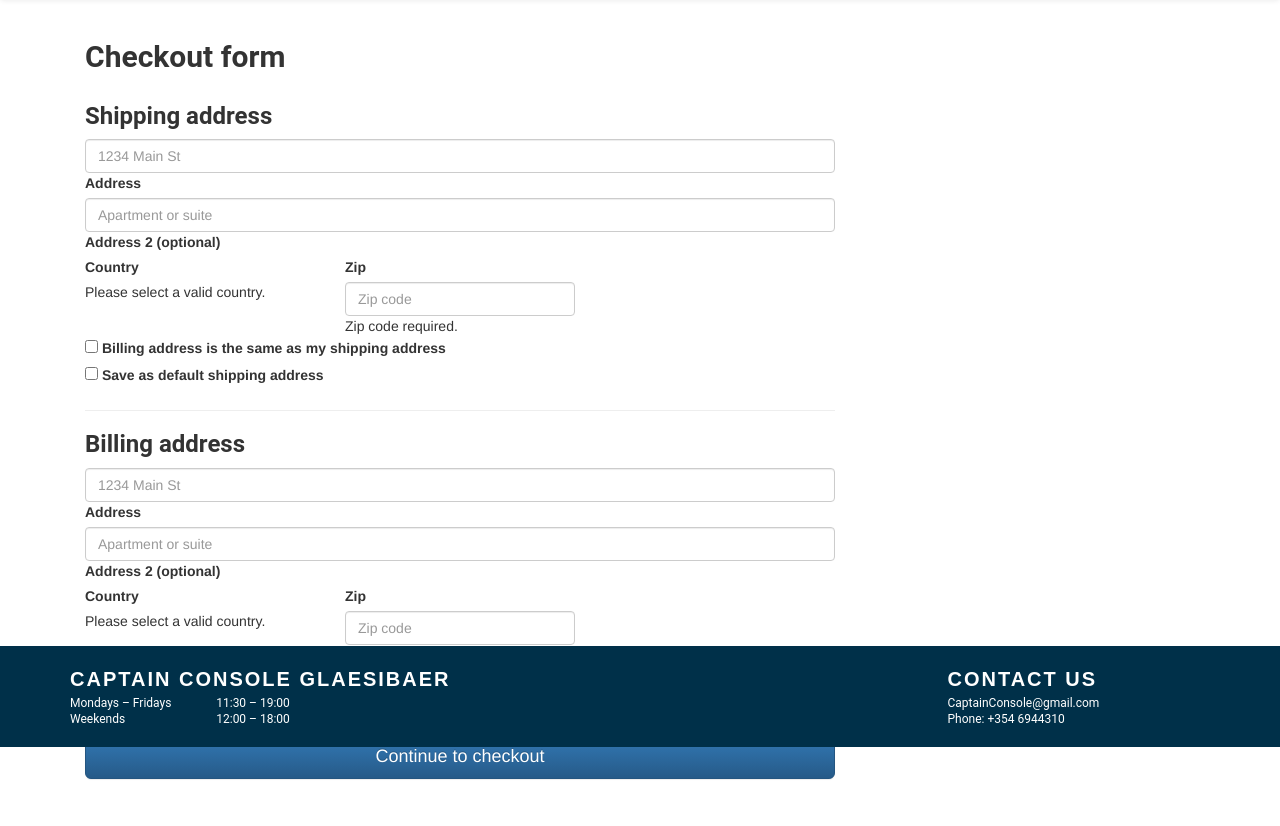
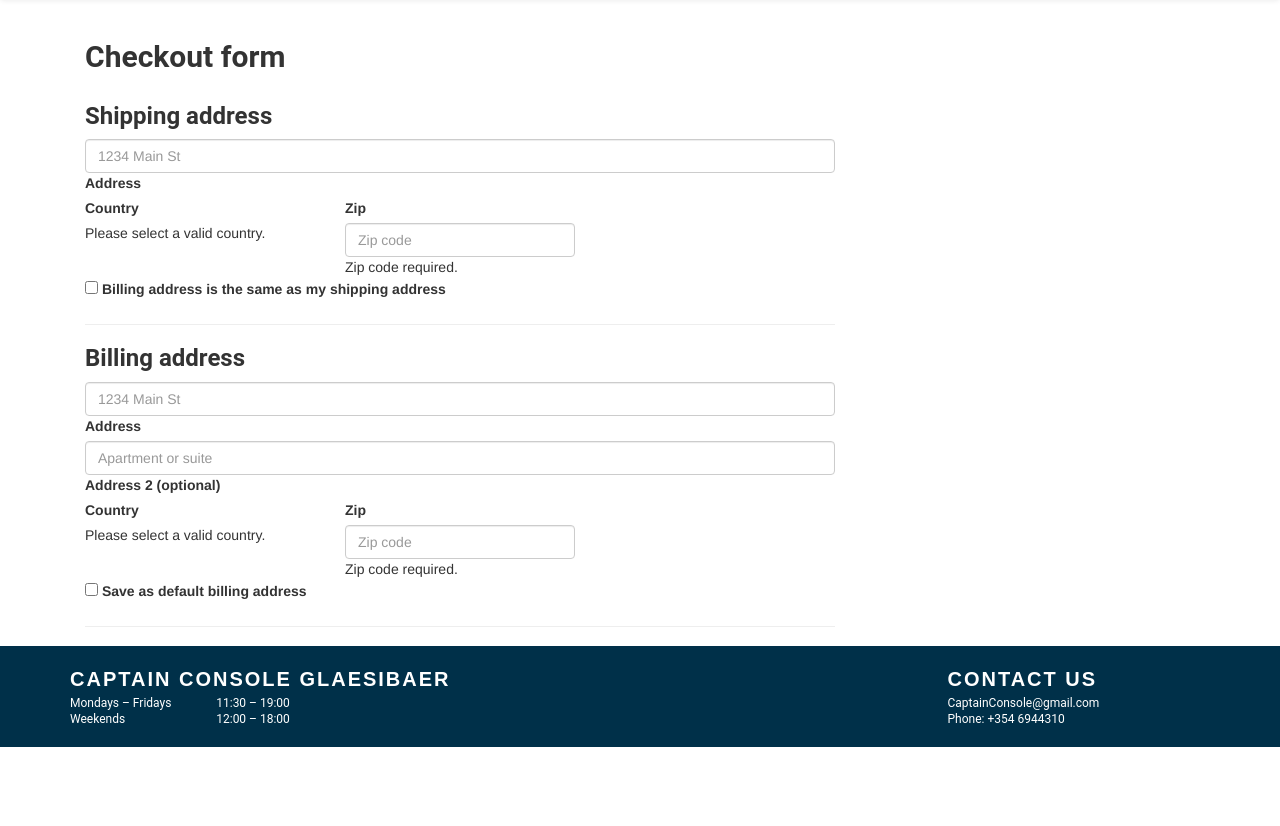
Before and after one commit to larah19/captain_console, a Django app: page /checkout/ in a window 1280 px wide. Shown: the part 53-879 px from the top of the page. After the commit the page ends 800 px from the top, so only its background shows below. Run offline with Django 3.2, Linux system fonts and the light colour scheme; some libraries are stand-ins or nearby versions; some web fonts are replaced.

Commit message:
tweaks of barebone checkout

```diff
--- a/templates/checkout/checkout.html
+++ b/templates/checkout/checkout.html
@@ -17,10 +17,6 @@
                   <label for="shipping_address" class="">Address</label>
                 </div>
 
-                <div class="md-form mb-5">
-                  <input type='text' placeholder='Apartment or suite' id='shipping_address2' name='shipping_address2' class='form-control' />
-                  <label for="shipping_address2" class="">Address 2 (optional)</label>
-                </div>
 
                 <div class="row">
                   <div class="col-lg-4 col-md-12 mb-4">
@@ -43,19 +39,8 @@
                   <input type="checkbox" class="custom-control-input" name="same_billing_address" id="same_billing_address">
                   <label class="custom-control-label" for="same_billing_address">Billing address is the same as my shipping address</label>
                 </div>
-                <div class="custom-control custom-checkbox">
-                  <input type="checkbox" class="custom-control-input" name="set_default_shipping" id="set_default_shipping">
-                  <label class="custom-control-label" for="set_default_shipping">Save as default shipping address</label>
-                </div>
 
               </div>
-
-              {% if default_shipping_address %}
-              <div class="custom-control custom-checkbox">
-                <input type="checkbox" class="custom-control-input" name="use_default_shipping" id="use_default_shipping">
-                <label class="custom-control-label" for="use_default_shipping">Use default shipping address: {{ default_shipping_address.street_address|truncatechars:10 }}</label>
-              </div>
-              {% endif %}
 
               <hr>
 
```
